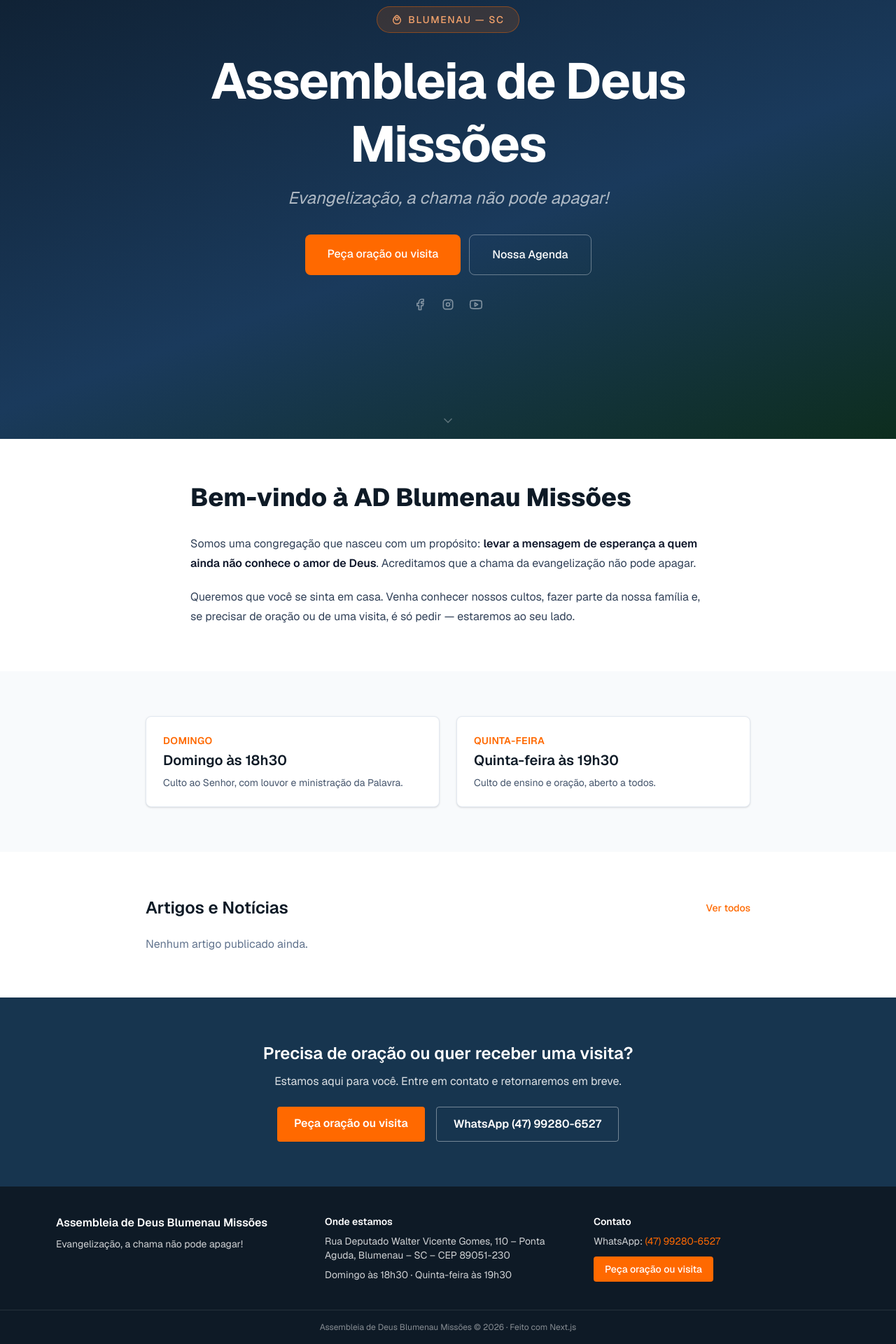
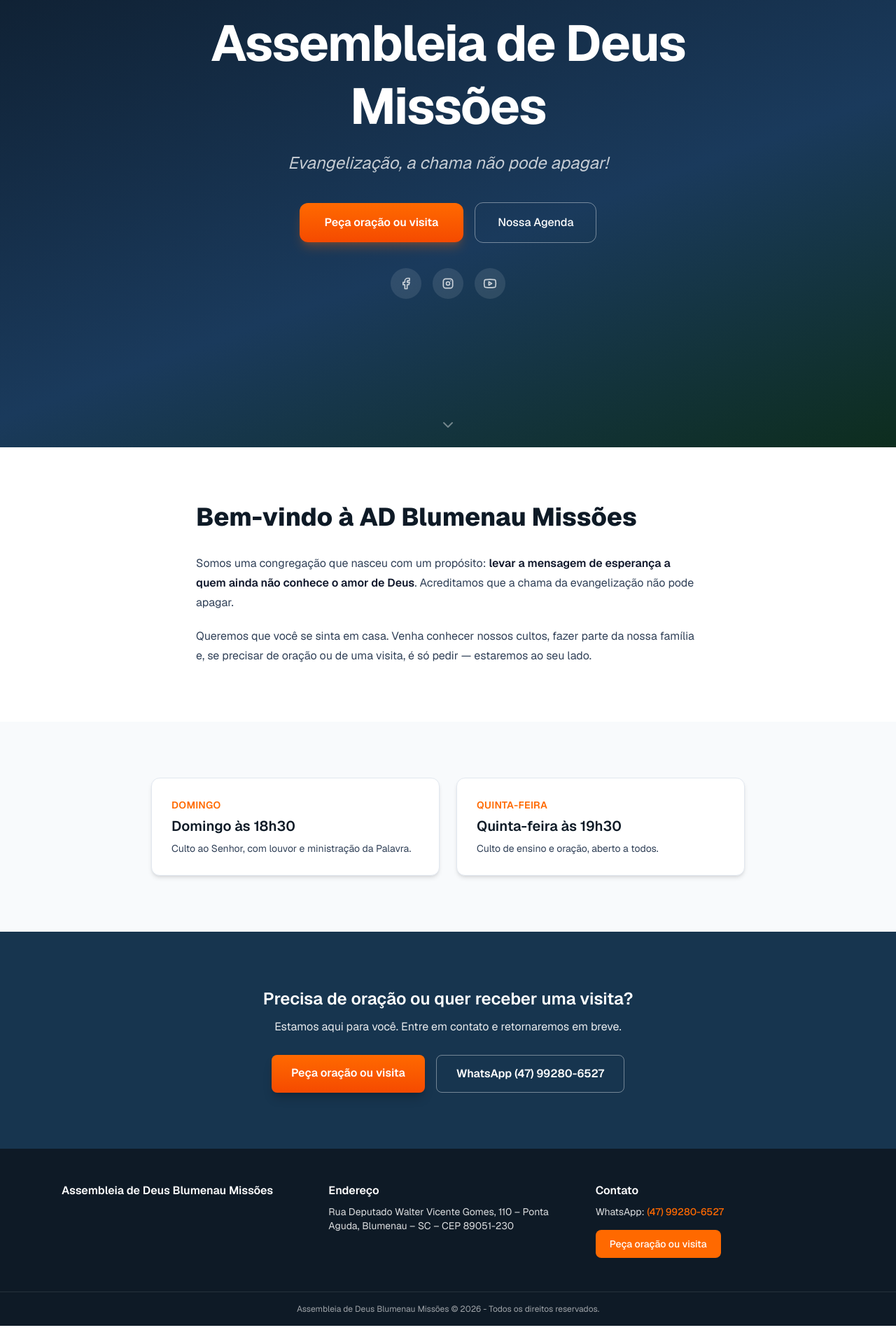
Before and after one commit to henzogabrielgutjahr77-adblu/site, a Next.js app: page / in a window 1280 px wide. Shown: the part 242-2162 px from the top of the page at 70% size. After the commit the page ends 2136 px from the top, so only its background shows below. Built offline with nearby package versions, Linux system fonts and the light colour scheme.

Commit message:
Remover Artigos e Notícias; revisão de UI (navbar, hero, footer, contraste)

```diff
--- a/app/artigos/[slug]/page.tsx
+++ /dev/null
@@ -1,51 +0,0 @@
-import type { Metadata } from "next";
-import Link from "next/link";
-import { notFound } from "next/navigation";
-import Markdown from "@/components/Markdown";
-import { formatDate, getPost, getPosts } from "@/lib/content";
-
-export const revalidate = 60;
-
-interface Props {
-  params: Promise<{ slug: string }>;
-}
-
-export async function generateMetadata({ params }: Props): Promise<Metadata> {
-  const { slug } = await params;
-  const post = getPost(slug);
-  return { title: post?.title ?? "Artigo" };
-}
-
-export default async function ArtigoPage({ params }: Props) {
-  const { slug } = await params;
-  const post = getPost(slug);
-  if (!post) notFound();
-
-  const todos = getPosts();
-  const atual = todos.findIndex((p) => p.slug === slug);
-  const anterior = atual > 0 ? todos[atual - 1] : null;
-  const proximo = atual >= 0 && atual < todos.length - 1 ? todos[atual + 1] : null;
-
-  return (
-    <article className="mx-auto max-w-3xl px-4 py-14">
-      <p className="text-sm text-slate-400">{formatDate(post.date)}</p>
-      <h1 className="mt-2 mb-6 text-3xl font-bold text-navy-900">
-        {post.title}
-      </h1>
-      <Markdown>{post.body}</Markdown>
-
-      <div className="mt-10 flex items-center justify-between border-t border-slate-200 pt-6 text-sm">
-        <Link href="/artigos" className="text-accent hover:underline">
-          ← Voltar para Artigos
-        </Link>
-        <div className="flex gap-4">
-          {anterior && (
-            <Link href={`/artigos/${anterior.slug}`} className="hover:underline">
-              {anterior.title} →
-            </Link>
-          )}
-        </div>
-      </div>
-    </article>
-  );
-}
--- a/app/artigos/page.tsx
+++ /dev/null
@@ -1,48 +0,0 @@
-import type { Metadata } from "next";
-import Link from "next/link";
-import Markdown from "@/components/Markdown";
-import { formatDate, getPage, getPosts } from "@/lib/content";
-
-export const revalidate = 60;
-
-export const metadata: Metadata = { title: "Artigos e Notícias" };
-
-export default function ArtigosPage() {
-  const intro = getPage("artigos-e-noticias");
-  const posts = getPosts();
-
-  return (
-    <article className="mx-auto max-w-3xl px-4 py-14">
-      {intro && (
-        <div className="mb-10">
-          <h1 className="mb-4 text-3xl font-bold text-navy-900">
-            {intro.title}
-          </h1>
-          <Markdown>{intro.body}</Markdown>
-        </div>
-      )}
-
-      {posts.length === 0 ? (
-        <p className="text-slate-500">Nenhum artigo publicado ainda.</p>
-      ) : (
-        <div className="space-y-6">
-          {posts.map((post) => (
-            <Link
-              key={post.slug}
-              href={`/artigos/${post.slug}`}
-              className="block rounded-lg border border-slate-200 bg-white p-6 shadow-sm transition-shadow hover:shadow-md"
-            >
-              <p className="text-xs text-slate-400">{formatDate(post.date)}</p>
-              <h2 className="mt-1 text-xl font-semibold text-navy-900 hover:text-accent">
-                {post.title}
-              </h2>
-              {post.description && (
-                <p className="mt-2 text-sm text-slate-600">{post.description}</p>
-              )}
-            </Link>
-          ))}
-        </div>
-      )}
-    </article>
-  );
-}
--- a/app/globals.css
+++ b/app/globals.css
@@ -11,3 +11,7 @@
 body {
   font-family: var(--font-geist-sans), system-ui, sans-serif;
 }
+
+html {
+  scroll-behavior: smooth;
+}
--- a/app/page.tsx
+++ b/app/page.tsx
@@ -1,14 +1,13 @@
 import Link from "next/link";
 import Hero from "@/components/Hero";
 import Markdown from "@/components/Markdown";
-import { formatDate, getPage, getPosts, getSiteConfig } from "@/lib/content";
+import { getPage, getSiteConfig } from "@/lib/content";
 
 export const revalidate = 60;
 
 export default function Home() {
   const config = getSiteConfig();
   const home = getPage("home");
-  const posts = getPosts().slice(0, 3);
 
   return (
     <>
@@ -17,90 +16,52 @@
 
       {/* Boas-vindas */}
       {home && (
-        <section id="sobre" className="mx-auto max-w-3xl px-4 py-16">
+        <section id="sobre" className="mx-auto max-w-3xl px-6 py-20">
           <Markdown>{home.body}</Markdown>
         </section>
       )}
 
       {/* Horários */}
-      <section className="bg-slate-50 py-16">
-        <div className="mx-auto grid max-w-4xl gap-6 px-4 sm:grid-cols-2">
-          <div className="rounded-lg border border-slate-200 bg-white p-6 shadow-sm">
+      <section className="bg-slate-50 py-20">
+        <div className="mx-auto grid max-w-4xl gap-6 px-6 sm:grid-cols-2">
+          <div className="rounded-xl border border-slate-200 bg-white p-7 shadow-md">
             <p className="text-sm font-semibold uppercase tracking-wide text-accent">
               Domingo
             </p>
-            <h3 className="mt-1 text-xl font-semibold text-navy-900">
+            <h3 className="mt-1.5 text-xl font-semibold text-navy-900">
               {config.horario_domingo}
             </h3>
-            <p className="mt-2 text-sm text-slate-600">
+            <p className="mt-2 text-sm text-slate-700">
               Culto ao Senhor, com louvor e ministração da Palavra.
             </p>
           </div>
-          <div className="rounded-lg border border-slate-200 bg-white p-6 shadow-sm">
+          <div className="rounded-xl border border-slate-200 bg-white p-7 shadow-md">
             <p className="text-sm font-semibold uppercase tracking-wide text-accent">
               Quinta-feira
             </p>
-            <h3 className="mt-1 text-xl font-semibold text-navy-900">
+            <h3 className="mt-1.5 text-xl font-semibold text-navy-900">
               {config.horario_quinta}
             </h3>
-            <p className="mt-2 text-sm text-slate-600">
+            <p className="mt-2 text-sm text-slate-700">
               Culto de ensino e oração, aberto a todos.
             </p>
           </div>
         </div>
       </section>
 
-      {/* Últimos artigos */}
-      <section className="mx-auto max-w-4xl px-4 py-16">
-        <div className="mb-6 flex items-center justify-between">
-          <h2 className="text-2xl font-semibold text-navy-900">
-            Artigos e Notícias
-          </h2>
-          <Link
-            href="/artigos"
-            className="text-sm font-medium text-accent hover:underline"
-          >
-            Ver todos
-          </Link>
-        </div>
-        {posts.length === 0 ? (
-          <p className="text-slate-500">Nenhum artigo publicado ainda.</p>
-        ) : (
-          <div className="grid gap-6 sm:grid-cols-3">
-            {posts.map((post) => (
-              <Link
-                key={post.slug}
-                href={`/artigos/${post.slug}`}
-                className="group rounded-lg border border-slate-200 bg-white p-5 shadow-sm transition-shadow hover:shadow-md"
-              >
-                <p className="text-xs text-slate-400">{formatDate(post.date)}</p>
-                <h3 className="mt-2 font-semibold text-navy-900 group-hover:text-accent">
-                  {post.title}
-                </h3>
-                {post.description && (
-                  <p className="mt-2 line-clamp-3 text-sm text-slate-600">
-                    {post.description}
-                  </p>
-                )}
-              </Link>
-            ))}
-          </div>
-        )}
-      </section>
-
       {/* CTA final */}
-      <section className="bg-navy-700 py-16 text-white">
-        <div className="mx-auto max-w-3xl px-4 text-center">
+      <section className="bg-navy-700 py-20 text-white">
+        <div className="mx-auto max-w-3xl px-6 text-center">
           <h2 className="text-2xl font-semibold">
             Precisa de oração ou quer receber uma visita?
           </h2>
-          <p className="mt-3 text-white/85">
+          <p className="mt-3 text-white/90">
             Estamos aqui para você. Entre em contato e retornaremos em breve.
           </p>
-          <div className="mt-6 flex flex-wrap justify-center gap-4">
+          <div className="mt-7 flex flex-wrap justify-center gap-4">
             <Link
               href="/fale-conosco"
-              className="rounded bg-accent px-6 py-3 font-semibold text-white transition-colors hover:bg-orange-600"
+              className="rounded-lg bg-gradient-to-b from-accent to-orange-600 px-7 py-3.5 font-semibold text-white shadow-lg shadow-black/20 transition-all hover:-translate-y-0.5 hover:from-orange-600 hover:to-orange-700"
             >
               {config.cta}
             </Link>
@@ -109,7 +70,7 @@
                 href={config.whatsapp_url}
                 target="_blank"
                 rel="noopener noreferrer"
-                className="rounded border border-white/40 px-6 py-3 font-semibold transition-colors hover:bg-white/10"
+                className="rounded-lg border border-white/40 px-7 py-3.5 font-semibold transition-colors hover:border-white/70 hover:bg-white/10"
               >
                 WhatsApp {config.whatsapp}
               </a>
--- a/components/Hero.tsx
+++ b/components/Hero.tsx
@@ -30,7 +30,7 @@
         <div className="absolute inset-0 bg-black/60" aria-hidden="true" />
       )}
 
-      <div className="relative mx-auto flex min-h-svh max-w-4xl flex-col items-center justify-center px-4 py-16 text-center">
+      <div className="relative mx-auto flex min-h-svh max-w-4xl flex-col items-center justify-center px-6 pb-[12vh] pt-0 text-center">
         <div className="mb-6 flex items-center gap-2 rounded-full border border-accent/40 bg-accent/15 px-5 py-2">
           <MapPinIcon className="h-4 w-4 text-[#f5a36c]" />
           <span className="text-xs font-medium uppercase tracking-[0.12em] text-[#f5a36c] sm:text-sm">
@@ -42,32 +42,32 @@
           {config.titulo_hero}
         </h1>
 
-        <p className="mb-9 mt-4 text-xl italic text-white/65 sm:text-2xl">
+        <p className="mb-10 mt-5 text-xl italic text-white/75 sm:text-2xl">
           {config.slogan}
         </p>
 
-        <div className="mb-8 flex flex-wrap justify-center gap-3">
+        <div className="mb-9 flex flex-wrap items-center justify-center gap-4">
           <Link
             href="/fale-conosco"
-            className="rounded-lg bg-accent px-8 py-4 text-base font-medium text-white transition-colors hover:bg-orange-600"
+            className="rounded-xl bg-gradient-to-b from-accent to-orange-600 px-9 py-4 text-base font-semibold text-white shadow-lg shadow-orange-500/25 transition-all hover:-translate-y-0.5 hover:from-orange-600 hover:to-orange-700 hover:shadow-xl hover:shadow-orange-500/30"
           >
             {config.cta}
           </Link>
           <Link
             href="/agenda"
-            className="rounded-lg border-[1.5px] border-white/35 px-8 py-4 text-base font-medium text-white transition-colors hover:bg-white/10"
+            className="rounded-xl border-[1.5px] border-white/40 px-8 py-4 text-base font-medium text-white transition-colors hover:border-white/70 hover:bg-white/10"
           >
             Nossa Agenda
           </Link>
         </div>
 
-        <div className="flex gap-5">
+        <div className="flex items-center gap-4">
           {socials.map(({ href, icon: Icon, label }) => (
             <a
               key={label}
               href={href}
               aria-label={label}
-              className="text-white/45 transition-colors hover:text-white"
+              className="flex h-11 w-11 items-center justify-center rounded-full bg-white/10 text-white/75 transition-all hover:-translate-y-0.5 hover:bg-accent hover:text-white"
             >
               <Icon className="h-5 w-5" />
             </a>
@@ -78,9 +78,9 @@
       <a
         href="#sobre"
         aria-label="Rolar para o conteúdo"
-        className="absolute bottom-4 left-1/2 -translate-x-1/2 text-white/30 transition-colors hover:text-white/60"
+        className="absolute bottom-5 left-1/2 -translate-x-1/2 text-white/40 transition-colors hover:text-white/80"
       >
-        <ChevronDownIcon className="h-5 w-5" />
+        <ChevronDownIcon className="h-6 w-6" />
       </a>
     </section>
   );
--- a/components/SiteFooter.tsx
+++ b/components/SiteFooter.tsx
@@ -4,27 +4,25 @@
 export default function SiteFooter() {
   const config = getSiteConfig();
   return (
-    <footer className="bg-navy-900 text-white/80">
-      <div className="mx-auto grid max-w-6xl gap-8 px-4 py-10 sm:grid-cols-3">
+    <footer className="bg-navy-900 text-white/85">
+      <div className="mx-auto grid max-w-6xl gap-10 px-6 py-12 sm:grid-cols-3">
         <div>
-          <h3 className="mb-2 font-semibold text-white">{config.nome}</h3>
-          <p className="text-sm">{config.slogan}</p>
+          <h3 className="text-base font-semibold text-white">{config.nome}</h3>
         </div>
         <div className="text-sm">
-          <h3 className="mb-2 font-semibold text-white">Onde estamos</h3>
+          <h3 className="mb-2 text-base font-semibold text-white">Endereço</h3>
           <p>{config.endereco}</p>
-          <p className="mt-2">
-            {config.horario_domingo} · {config.horario_quinta}
-          </p>
         </div>
         <div className="text-sm">
-          <h3 className="mb-2 font-semibold text-white">Contato</h3>
+          <h3 className="mb-2 text-base font-semibold text-white">Contato</h3>
           {config.whatsapp && (
             <p>
               WhatsApp:{" "}
               <a
                 href={config.whatsapp_url}
-                className="text-accent hover:underline"
+                target="_blank"
+                rel="noopener noreferrer"
+                className="font-medium text-accent transition-colors hover:text-orange-400 hover:underline"
               >
                 {config.whatsapp}
               </a>
@@ -33,14 +31,15 @@
           {config.email && <p>E-mail: {config.email}</p>}
           <Link
             href="/fale-conosco"
-            className="mt-3 inline-block rounded bg-accent px-4 py-2 font-medium text-white transition-colors hover:bg-orange-600"
+            className="mt-4 inline-block rounded-lg bg-accent px-5 py-2.5 font-medium text-white transition-all hover:-translate-y-0.5 hover:bg-orange-600"
           >
             {config.cta}
           </Link>
         </div>
       </div>
-      <div className="border-t border-white/10 py-4 text-center text-xs text-white/50">
-        {config.nome} © {new Date().getFullYear()} · Feito com Next.js
+      <div className="border-t border-white/10 py-4 text-center text-xs text-white/60">
+        {config.nome} © {new Date().getFullYear()} - Todos os direitos
+        reservados.
       </div>
     </footer>
   );
--- a/components/SiteHeader.tsx
+++ b/components/SiteHeader.tsx
@@ -2,11 +2,9 @@
 import { getSiteConfig } from "@/lib/content";
 
 const NAV = [
-  { href: "/", label: "Início" },
   { href: "/quem-somos", label: "Quem Somos" },
   { href: "/ministerios", label: "Ministérios" },
   { href: "/agenda", label: "Agenda" },
-  { href: "/artigos", label: "Artigos e Notícias" },
   { href: "/galeria", label: "Galeria" },
   { href: "/fale-conosco", label: "Fale Conosco" },
 ];
@@ -15,21 +13,21 @@
   const config = getSiteConfig();
   return (
     <header className="border-b border-white/10 bg-navy-900 text-white">
-      <div className="mx-auto flex max-w-6xl flex-col gap-4 px-4 py-4 sm:flex-row sm:items-center sm:justify-between">
-        <Link href="/" className="flex items-center gap-2">
-          <span className="flex h-9 w-9 items-center justify-center rounded-full bg-accent font-bold text-white">
+      <div className="mx-auto flex max-w-6xl flex-col gap-4 px-6 py-5 sm:flex-row sm:items-center sm:justify-between">
+        <Link href="/" className="flex items-center gap-2.5">
+          <span className="flex h-10 w-10 items-center justify-center rounded-full bg-accent text-base font-bold text-white">
             A
           </span>
-          <span className="text-sm font-semibold leading-tight">
+          <span className="text-base font-semibold leading-tight">
             {config.nome_curto}
           </span>
         </Link>
-        <nav className="flex flex-wrap gap-x-5 gap-y-2 text-sm">
+        <nav className="flex flex-wrap items-center gap-x-7 gap-y-2 text-sm">
           {NAV.map((item) => (
             <Link
               key={item.href}
               href={item.href}
-              className="text-white/80 transition-colors hover:text-accent"
+              className="text-white/85 transition-colors hover:text-accent"
             >
               {item.label}
             </Link>
```
